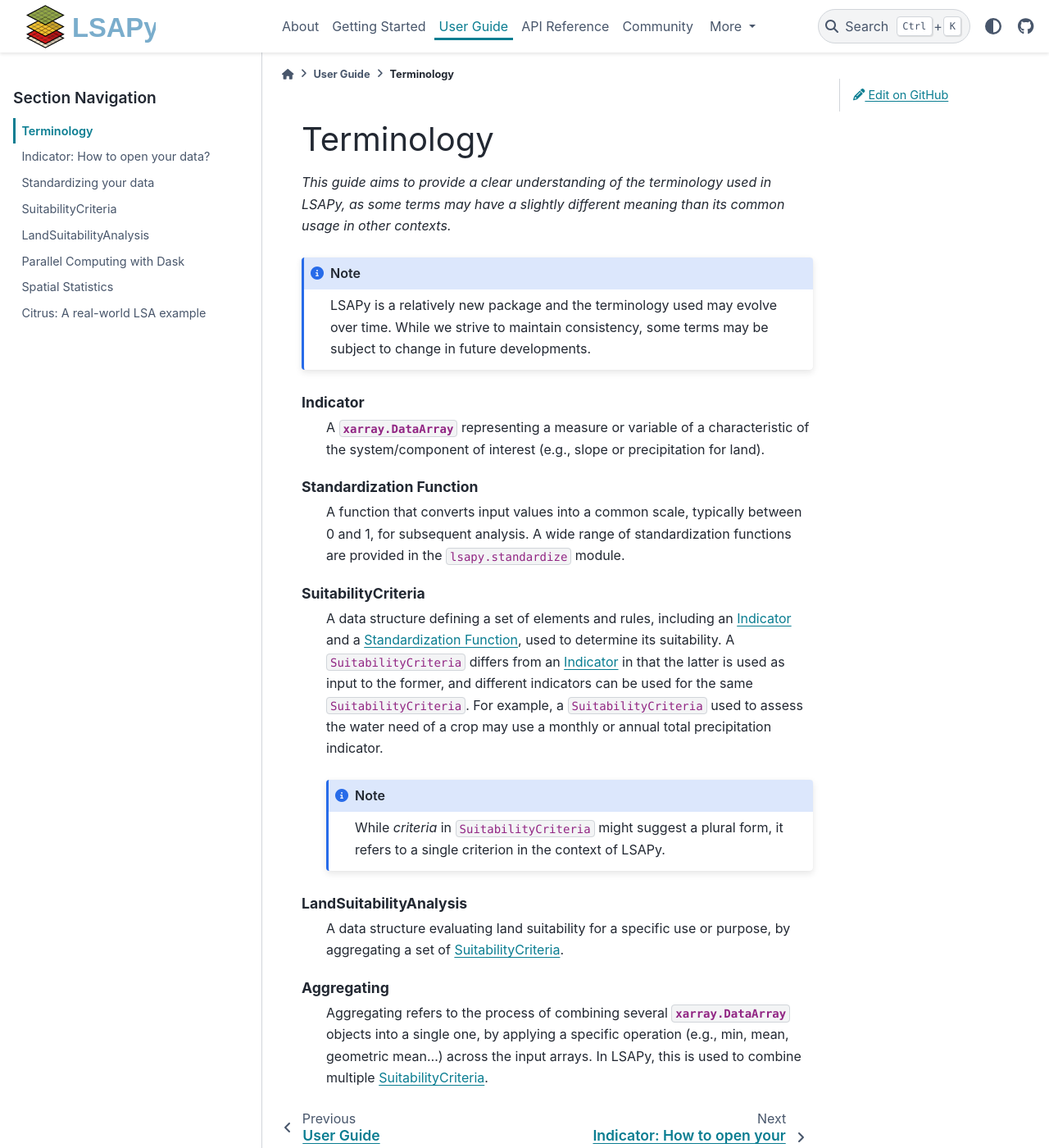
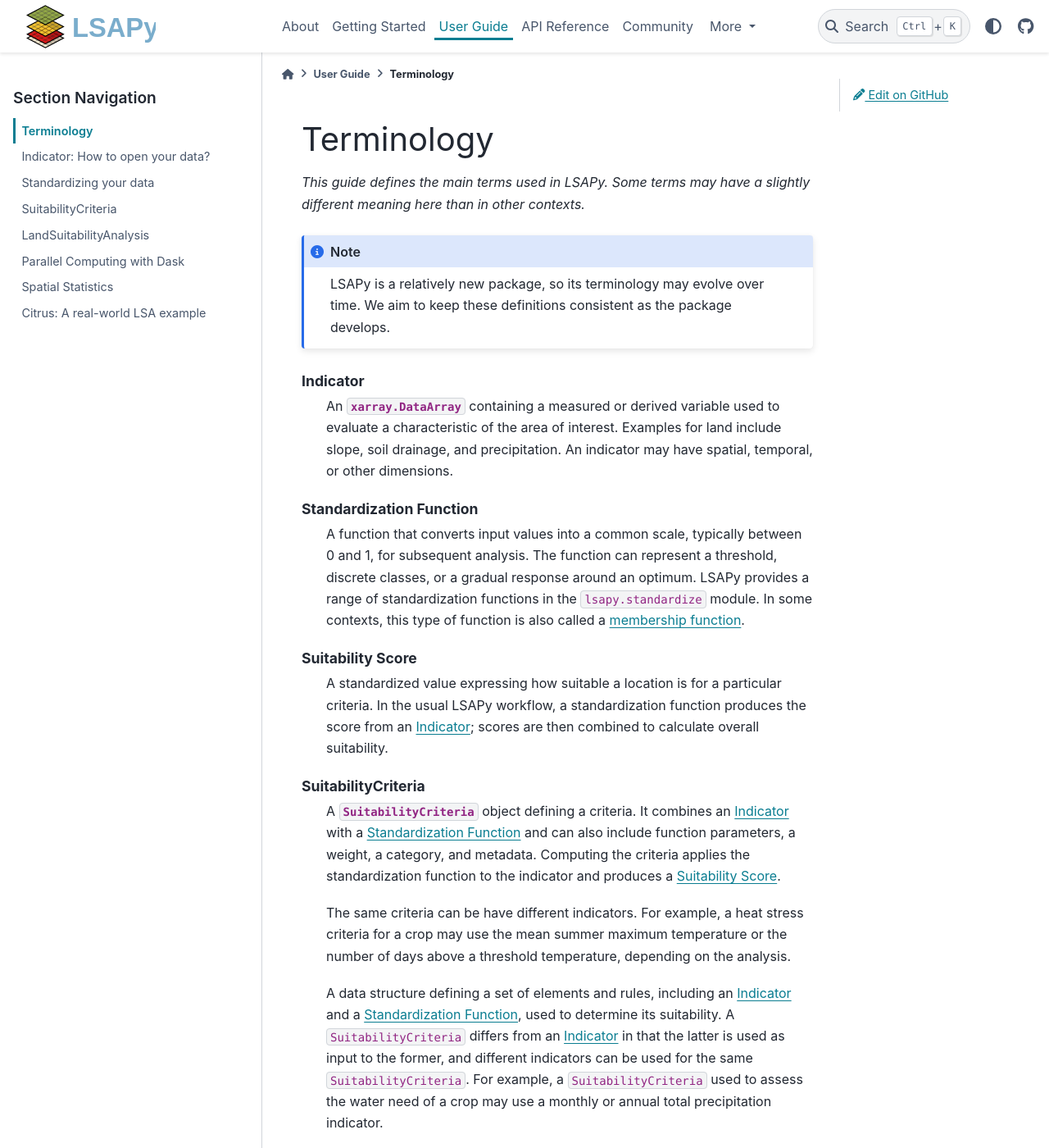
Before and after one commit to baptistehamon/lsapy, a Sphinx documentation site: the page built from docs/user-guide/terminology.rst, in a window 1280 px wide and 1400 px high. Shown: the whole window at 82% size. Built offline with Sphinx 7.4.7 and the PyData theme 0.15.4, drawn with Linux system fonts in a browser that asks for light colours; some of the changed text lies outside the part shown.

Commit message:
Update doc terminology user-guide

```diff
--- a/docs/user-guide/terminology.rst
+++ b/docs/user-guide/terminology.rst
@@ -3,27 +3,48 @@
 Terminology
 ===========
 
-*This guide aims to provide a clear understanding of the terminology used in LSAPy,
-as some terms may have a slightly different meaning than its common usage in other contexts.*
+*This guide defines the main terms used in LSAPy. Some terms may have a slightly
+different meaning here than in other contexts.*
 
 .. note::
 
-    LSAPy is a relatively new package and the terminology used may evolve over time.
-    While we strive to maintain consistency, some terms may be subject to change in future developments.
+    LSAPy is a relatively new package, so its terminology may evolve over time.
+    We aim to keep these definitions consistent as the package develops.
 
 .. glossary::
 
     Indicator
-        A :py:class:`xarray.DataArray` representing a measure or variable of a characteristic
-        of the system/component of interest (e.g., slope or precipitation for land).
+        An :py:class:`xarray.DataArray` containing a measured or derived variable
+        used to evaluate a characteristic of the area of interest. Examples for
+        land include slope, soil drainage, and precipitation. An indicator may
+        have spatial, temporal, or other dimensions.
 
     Standardization Function
         A function that converts input values into a common scale,
-        typically between 0 and 1, for subsequent analysis.
-        A wide range of standardization functions are provided in the
-        ``lsapy.standardize`` module.
+        typically between 0 and 1, for subsequent analysis. The function
+        can represent a threshold, discrete classes, or a gradual
+        response around an optimum. LSAPy provides a range of standardization
+        functions in the ``lsapy.standardize`` module. In some contexts,
+        this type of function is also called a `membership function`_.
+
+    Suitability Score
+        A standardized value expressing how suitable a location is for a
+        particular criteria. In the usual LSAPy workflow, a standardization
+        function produces the score from an :term:`Indicator`; scores are then
+        combined to calculate overall suitability.
 
     SuitabilityCriteria
+        A :py:class:`SuitabilityCriteria` object defining a criteria.
+        It combines an :term:`Indicator` with a :term:`Standardization Function`
+        and can also include function parameters, a weight, a category, and
+        metadata. Computing the criteria applies the standardization function
+        to the indicator and produces a :term:`Suitability Score`.
+
+        The same criteria can be have different indicators. For example,
+        a heat stress criteria for a crop may use the mean summer maximum
+        temperature or the number of days above a threshold temperature, depending
+        on the analysis.
+
         A data structure defining a set of elements and rules, including an
         :term:`Indicator` and a :term:`Standardization Function`, used to
         determine its suitability. A ``SuitabilityCriteria`` differs from an
@@ -35,14 +56,19 @@ as some terms may have a slightly different meaning than its common usage in oth
         .. note::
 
             While *criteria* in ``SuitabilityCriteria`` might suggest a plural form,
-            it refers to a single criterion in the context of LSAPy.
+            it refers to a single criteria in the context of LSAPy.
 
     LandSuitabilityAnalysis
-        A data structure evaluating land suitability for a specific use or purpose,
-        by aggregating a set of :term:`SuitabilityCriteria`.
+        A data structure that evaluates land suitability for a specific land use
+        by computing and aggregating a set of :term:`SuitabilityCriteria`.
+        The aggregation method determines how the individual criterion scores
+        are combined into the analysis result.
 
     Aggregating
         Aggregating refers to the process of combining several :py:class:`xarray.DataArray`
         objects into a single one, by applying a specific operation (e.g., min, mean,
-        geometric mean...) across the input arrays. In LSAPy, this is used to combine
+        geometric mean...) across the input arrays. Weights and categories can be used to
+        control how criteria contribute to the result. In LSAPy, this is used to combine
         multiple :term:`SuitabilityCriteria`.
+
+.. _membership function: https://en.wikipedia.org/wiki/Membership_function_(mathematics)
```
